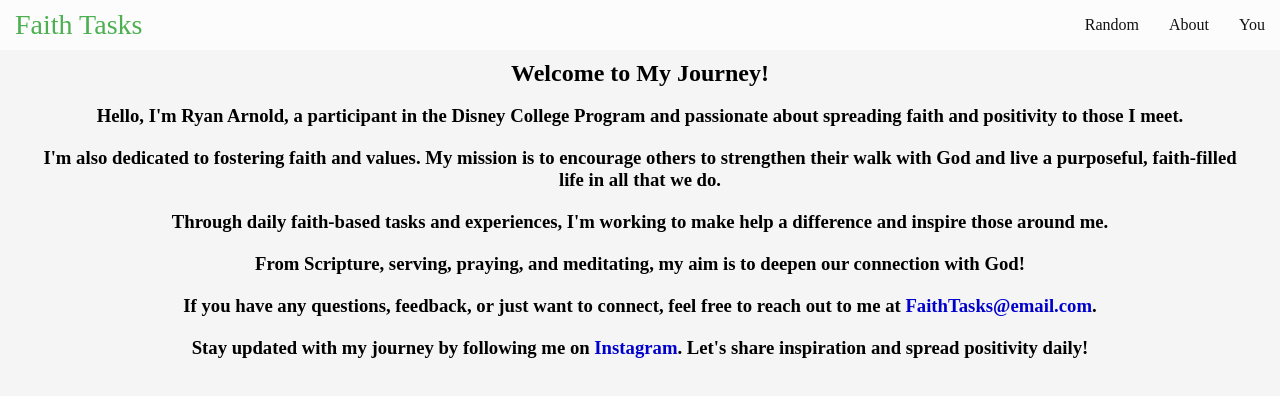
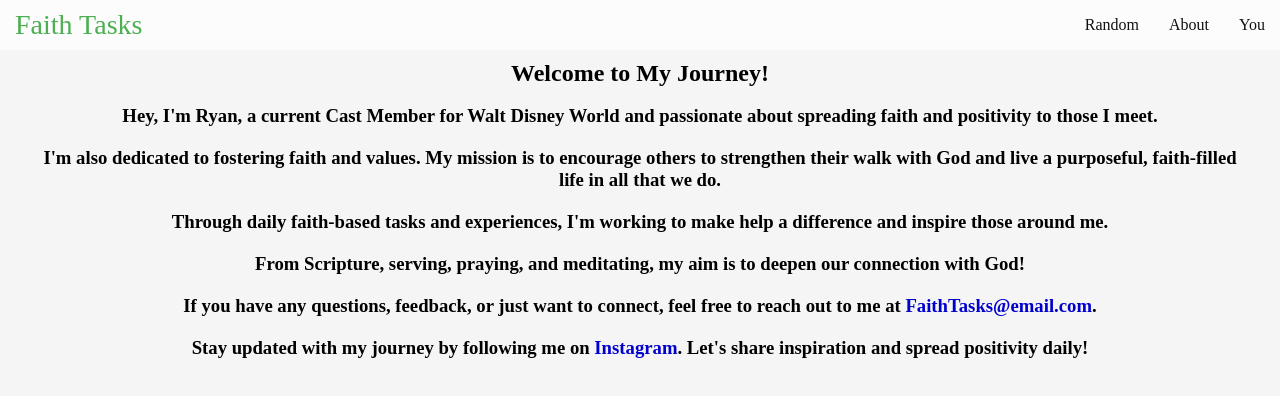
Before and after one commit to ryannarnoldd/FaithTasks, a React (Create React App) app: page /about in a window 1280 px wide. Shown: the top 396 px of the page. Built offline with nearby package versions, Linux system fonts and the light colour scheme.

Commit message:
Fixing up About page

```diff
--- a/src/pages/About.js
+++ b/src/pages/About.js
@@ -10,7 +10,7 @@ const About = () => {
 
       <br></br>
 
-      <h3>Hello, I'm Ryan Arnold, a participant in the Disney College Program and passionate about spreading faith and positivity to those I meet.</h3>
+      <h3>Hey, I'm Ryan, a current Cast Member for Walt Disney World and passionate about spreading faith and positivity to those I meet.</h3>
 
       <h3>I'm also dedicated to fostering faith and values. My mission is to encourage others to strengthen their walk with God and live a purposeful, faith-filled life in all that we do.</h3>
 
--- a/src/pages/You.js
+++ b/src/pages/You.js
@@ -28,12 +28,6 @@ const You = () => {
         <h1 id="streak">Streak: { getStreak() }</h1>
         <br /> <br />
 
-
-
-
-
-
-
     </div>
   );
 };
```
